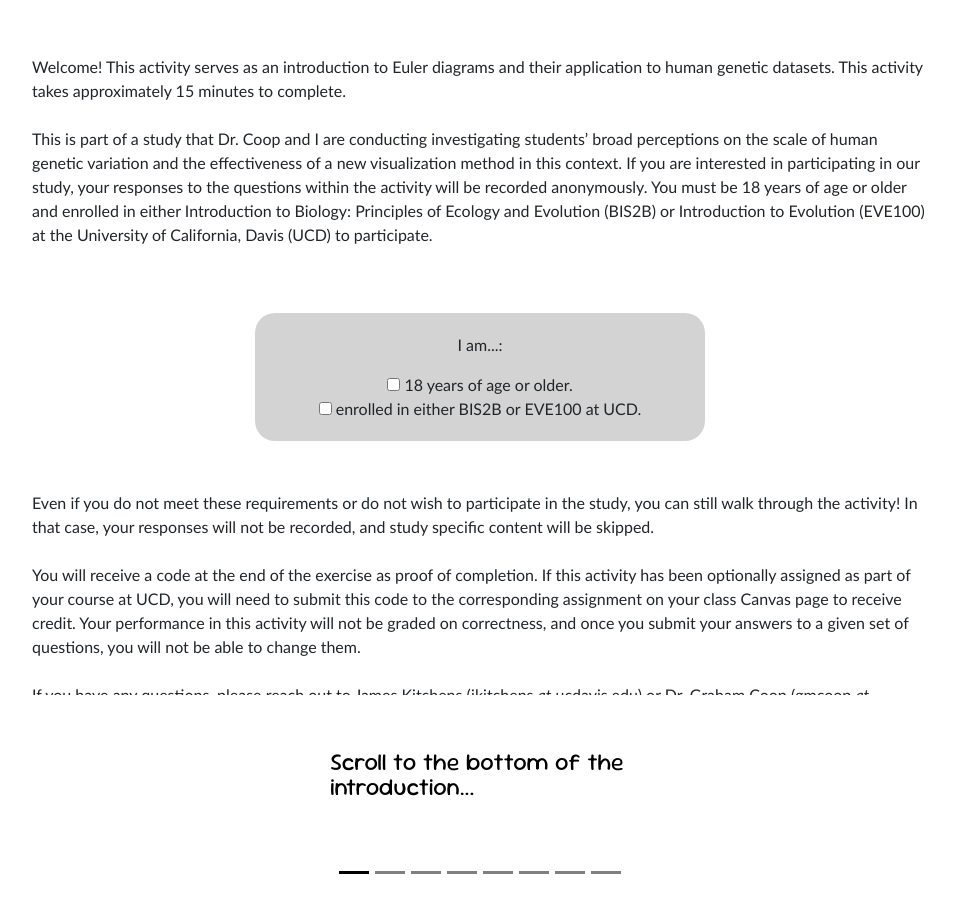
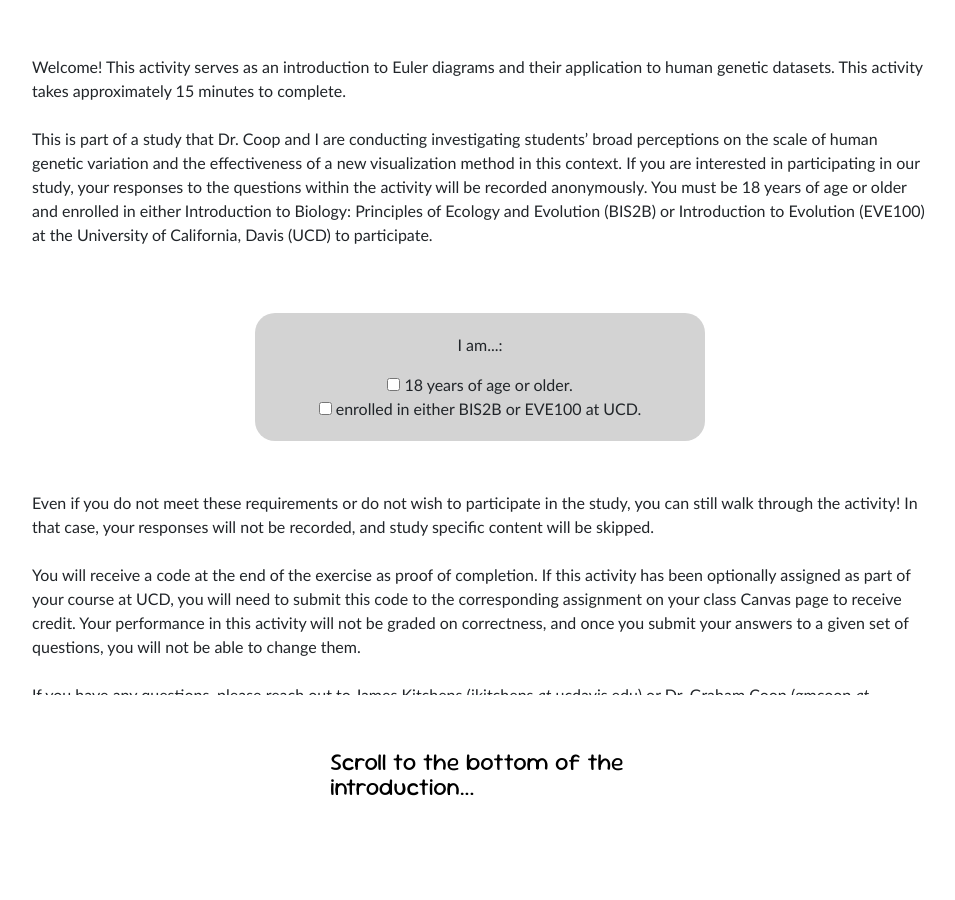
Before and after one commit to kitchensjn/creative_eulers, a Jekyll site: the page built from index.md, in a window 1280 px wide. Shown: the whole page, without its empty margins (160-1115 px from the left). Built offline with Jekyll 4.4.1, drawn with Linux system fonts in a browser that asks for light colours.

Commit message:
Update home.html

```diff
--- a/_layouts/home.html
+++ b/_layouts/home.html
@@ -558,16 +558,6 @@
         </script>
         <form name="submit-to-google-sheet" id="form">
             <div id="carousel" class="carousel carousel-dark slide full" data-bs-touch="false" data-bs-ride="false" data-bs-wrap="false">
-                <div class="carousel-indicators">
-                    <button type="button" data-bs-target="#carousel" data-bs-slide-to="0" class="active" aria-current="true" aria-label="Slide 1"></button>
-                    <button type="button" data-bs-target="#carousel" data-bs-slide-to="1" aria-label="Slide 2"></button>
-                    <button type="button" data-bs-target="#carousel" data-bs-slide-to="2" aria-label="Slide 3"></button>
-                    <button type="button" data-bs-target="#carousel" data-bs-slide-to="3" aria-label="Slide 4"></button>
-                    <button type="button" data-bs-target="#carousel" data-bs-slide-to="4" aria-label="Slide 5"></button>
-                    <button type="button" data-bs-target="#carousel" data-bs-slide-to="5" aria-label="Slide 6"></button>
-                    <button type="button" data-bs-target="#carousel" data-bs-slide-to="6" aria-label="Slide 7"></button>
-                    <button type="button" data-bs-target="#carousel" data-bs-slide-to="7" aria-label="Slide 8"></button>
-                </div>
                 <div class="carousel-inner full">
                     {%- include welcome.html -%}
                     {%- include introduction.html -%}
```
